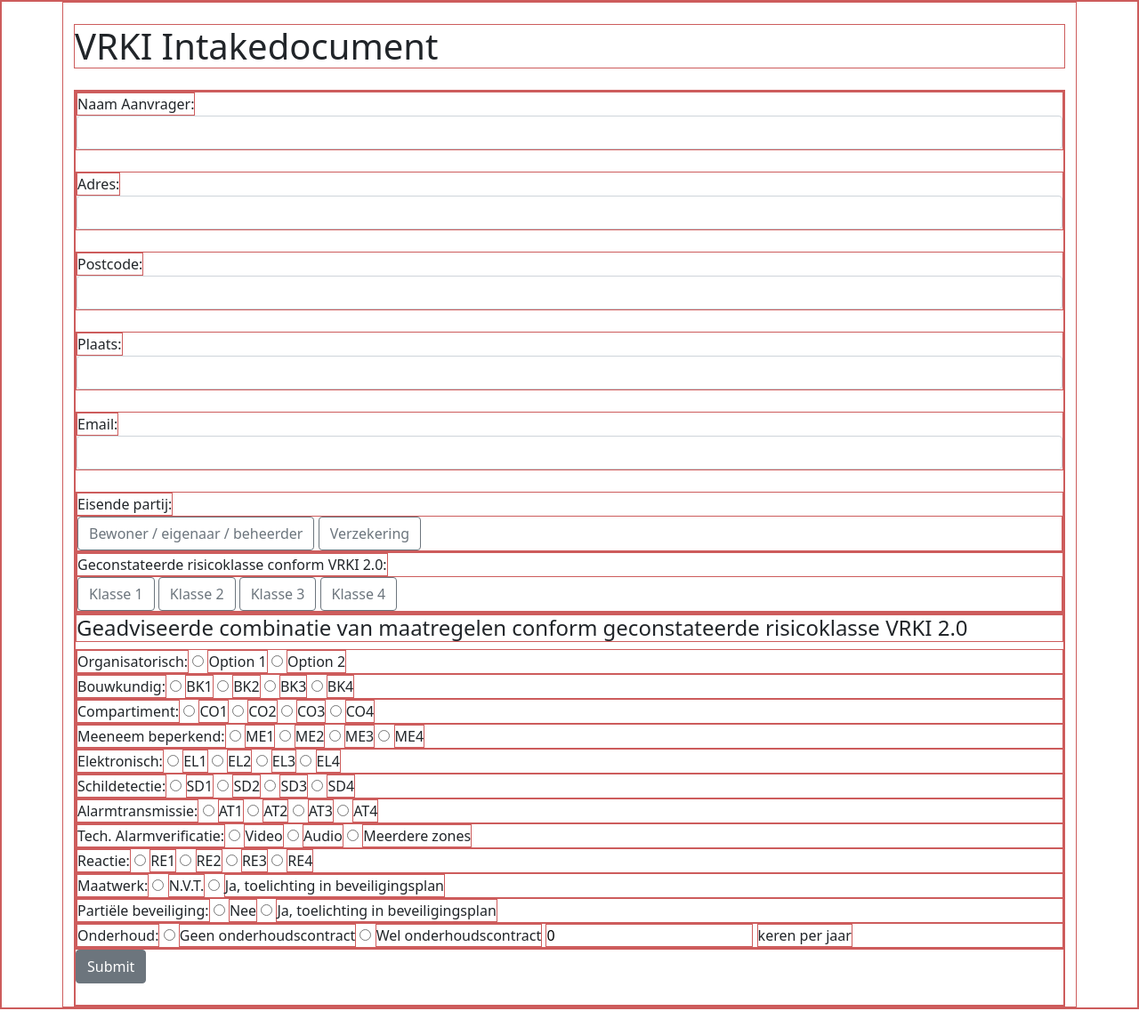
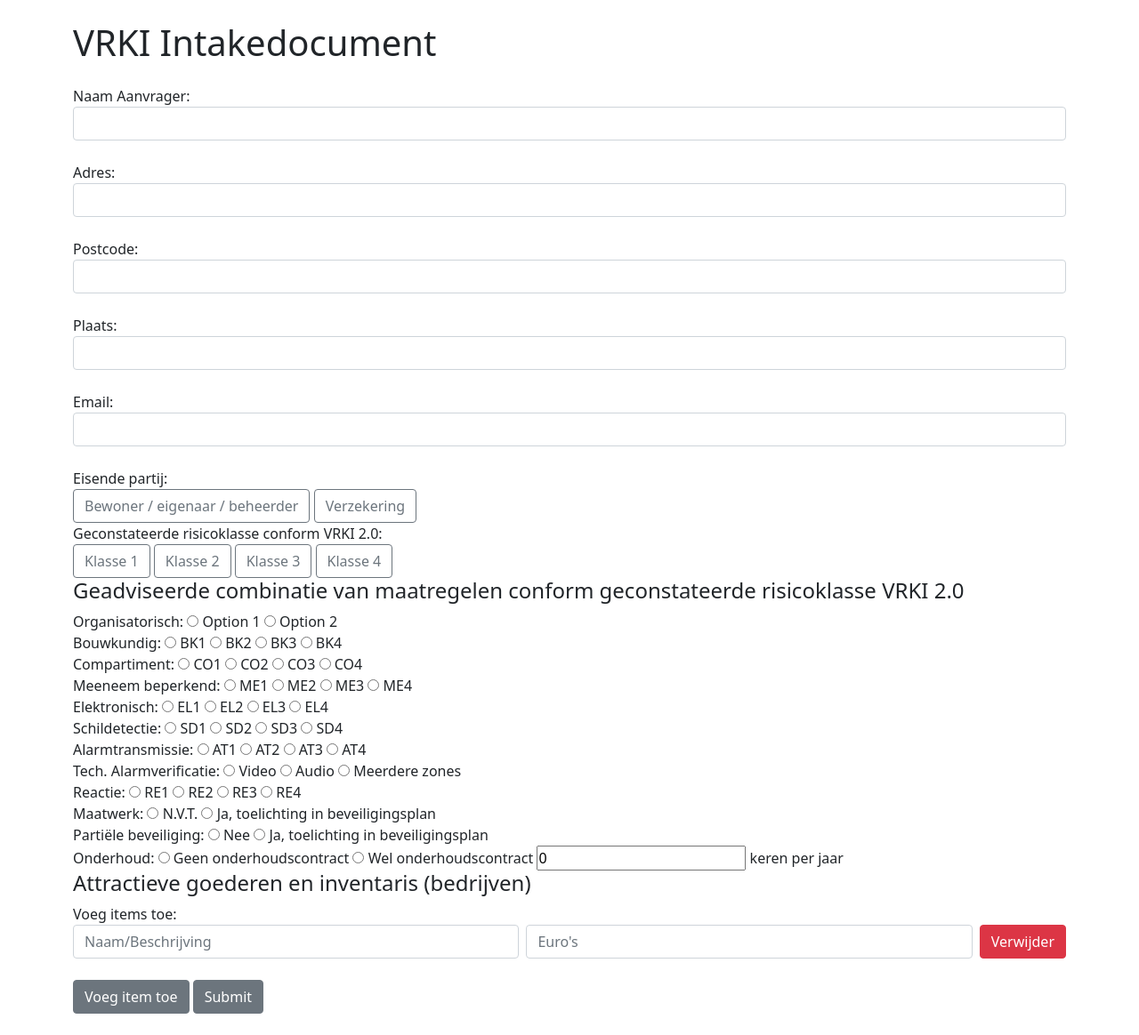
Before and after one commit to EAM26/intake-form-bd-django, a Django app: page / in a window 1280 px wide. Shown: the whole page at 89% size. Before the commit the page ends 1135 px from the top, so only its background shows below. Run offline with Django 5.2, Linux system fonts and the light colour scheme.

Commit message:
Add dynamic Item to index and database

```diff
--- a/risk_class_intake/static/risk_class_intake/styles.css
+++ b/risk_class_intake/static/risk_class_intake/styles.css
@@ -2,7 +2,7 @@
     margin: 0;
     padding: 0;
     box-sizing: border-box;
-    border: 1px solid indianred;
+    /*border: 1px solid indianred;*/
 }
 
 /*label {*/
--- a/risk_class_intake/templates/index.html
+++ b/risk_class_intake/templates/index.html
@@ -102,57 +102,75 @@
                 risicoklasse VRKI 2.0</h4>
             <div>
                 <label>Organisatorisch:</label>
-    <input type="radio" id="O1-organizational" name="organizational" value="O1">
+                <input type="radio" id="O1-organizational"
+                       name="organizational" value="O1">
                 <label for="O1-organizational">Option 1</label>
-    <input type="radio" id="O2-organizational" name="organizational" value="O2">
+                <input type="radio" id="O2-organizational"
+                       name="organizational" value="O2">
                 <label for="O2-organizational">Option 2</label>
             </div>
 
             <div>
                 <label>Bouwkundig:</label>
-    <input type="radio" id="BK1-constructional" name="constructional" value="BK1">
+                <input type="radio" id="BK1-constructional"
+                       name="constructional" value="BK1">
                 <label for="BK1-constructional">BK1</label>
-    <input type="radio" id="BK2-constructional" name="constructional" value="BK2">
+                <input type="radio" id="BK2-constructional"
+                       name="constructional" value="BK2">
                 <label for="BK2-constructional">BK2</label>
-    <input type="radio" id="BK3-constructional" name="constructional" value="BK3">
+                <input type="radio" id="BK3-constructional"
+                       name="constructional" value="BK3">
                 <label for="BK3-constructional">BK3</label>
-    <input type="radio" id="BK4-constructional" name="constructional" value="BK4">
+                <input type="radio" id="BK4-constructional"
+                       name="constructional" value="BK4">
                 <label for="BK4-constructional">BK4</label>
             </div>
 
             <div>
                 <label>Compartiment:</label>
-    <input type="radio" id="CO1-compartment" name="compartment" value="CO1">
+                <input type="radio" id="CO1-compartment" name="compartment"
+                       value="CO1">
                 <label for="CO1-compartment">CO1</label>
-    <input type="radio" id="CO2-compartment" name="compartment" value="CO2">
+                <input type="radio" id="CO2-compartment" name="compartment"
+                       value="CO2">
                 <label for="CO2-compartment">CO2</label>
-    <input type="radio" id="CO3-compartment" name="compartment" value="CO3">
+                <input type="radio" id="CO3-compartment" name="compartment"
+                       value="CO3">
                 <label for="CO3-compartment">CO3</label>
-    <input type="radio" id="CO4-compartment" name="compartment" value="CO4">
+                <input type="radio" id="CO4-compartment" name="compartment"
+                       value="CO4">
                 <label for="CO4-compartment">CO4</label>
             </div>
 
             <div>
                 <label>Meeneem beperkend:</label>
-    <input type="radio" id="ME1-carryaway" name="carryaway" value="ME1">
+                <input type="radio" id="ME1-carryaway" name="carryaway"
+                       value="ME1">
                 <label for="ME1-carryaway">ME1</label>
-    <input type="radio" id="ME2-carryaway" name="carryaway" value="ME2">
+                <input type="radio" id="ME2-carryaway" name="carryaway"
+                       value="ME2">
                 <label for="ME2-carryaway">ME2</label>
-    <input type="radio" id="ME3-carryaway" name="carryaway" value="ME3">
+                <input type="radio" id="ME3-carryaway" name="carryaway"
+                       value="ME3">
                 <label for="ME3-carryaway">ME3</label>
-    <input type="radio" id="ME4-carryaway" name="carryaway" value="ME4">
+                <input type="radio" id="ME4-carryaway" name="carryaway"
+                       value="ME4">
                 <label for="ME4-carryaway">ME4</label>
             </div>
 
             <div>
                 <label>Elektronisch:</label>
-    <input type="radio" id="EL1-electronic" name="electronic" value="EL1">
+                <input type="radio" id="EL1-electronic" name="electronic"
+                       value="EL1">
                 <label for="EL1-electronic">EL1</label>
-    <input type="radio" id="EL2-electronic" name="electronic" value="EL2">
+                <input type="radio" id="EL2-electronic" name="electronic"
+                       value="EL2">
                 <label for="EL2-electronic">EL2</label>
-    <input type="radio" id="EL3-electronic" name="electronic" value="EL3">
+                <input type="radio" id="EL3-electronic" name="electronic"
+                       value="EL3">
                 <label for="EL3-electronic">EL3</label>
-    <input type="radio" id="EL4-electronic" name="electronic" value="EL4">
+                <input type="radio" id="EL4-electronic" name="electronic"
+                       value="EL4">
                 <label for="EL4-electronic">EL4</label>
             </div>
 
@@ -182,40 +200,55 @@
 
             <div>
                 <label>Tech. Alarmverificatie:</label>
-    <input type="radio" id="Video-verification" name="verification" value="Video">
+                <input type="radio" id="Video-verification" name="verification"
+                       value="Video">
                 <label for="Video-verification">Video</label>
-    <input type="radio" id="Audio-verification" name="verification" value="Audio">
+                <input type="radio" id="Audio-verification" name="verification"
+                       value="Audio">
                 <label for="Audio-verification">Audio</label>
-    <input type="radio" id="MultipleZones-verification" name="verification" value="Multiple Zones">
+                <input type="radio" id="MultipleZones-verification"
+                       name="verification" value="Multiple Zones">
                 <label for="MultipleZones-verification">Meerdere zones</label>
             </div>
 
             <div>
                 <label>Reactie:</label>
-    <input type="radio" id="RE1-reaction" name="reaction" value="RE1">
+                <input type="radio" id="RE1-reaction" name="reaction"
+                       value="RE1">
                 <label for="RE1-reaction">RE1</label>
-    <input type="radio" id="RE2-reaction" name="reaction" value="RE2">
+                <input type="radio" id="RE2-reaction" name="reaction"
+                       value="RE2">
                 <label for="RE2-reaction">RE2</label>
-    <input type="radio" id="RE3-reaction" name="reaction" value="RE3">
+                <input type="radio" id="RE3-reaction" name="reaction"
+                       value="RE3">
                 <label for="RE3-reaction">RE3</label>
-    <input type="radio" id="RE4-reaction" name="reaction" value="RE4">
+                <input type="radio" id="RE4-reaction" name="reaction"
+                       value="RE4">
                 <label for="RE4-reaction">RE4</label>
             </div>
 
             <div>
                 <label>Maatwerk:</label>
-    <input type="radio" id="NotApplicable-customization" name="customization" value="N.V.T.">
+                <input type="radio" id="NotApplicable-customization"
+                       name="customization" value="N.V.T.">
                 <label for="NotApplicable-customization">N.V.T.</label>
-    <input type="radio" id="CustomPlan-customization" name="customization" value="Ja, toelichting in beveiligingsplan">
-    <label for="CustomPlan-customization">Ja, toelichting in beveiligingsplan</label>
+                <input type="radio" id="CustomPlan-customization"
+                       name="customization"
+                       value="Ja, toelichting in beveiligingsplan">
+                <label for="CustomPlan-customization">Ja, toelichting in
+                    beveiligingsplan</label>
             </div>
 
             <div>
                 <label>Partiële beveiliging:</label>
-    <input type="radio" id="No-partial-security" name="partial_security" value="Nee">
+                <input type="radio" id="No-partial-security"
+                       name="partial_security" value="Nee">
                 <label for="No-partial-security">Nee</label>
-    <input type="radio" id="Yes-partial-security" name="partial_security" value="Ja, toelichting in beveiligingsplan">
-    <label for="Yes-partial-security">Ja, toelichting in beveiligingsplan</label>
+                <input type="radio" id="Yes-partial-security"
+                       name="partial_security"
+                       value="Ja, toelichting in beveiligingsplan">
+                <label for="Yes-partial-security">Ja, toelichting in
+                    beveiligingsplan</label>
             </div>
 
             <div>
@@ -226,23 +259,78 @@
                 <input type="radio" id="maintenance-yes" name="maintenance"
                        value="Contract voor onderhoud">
                 <label for="maintenance-yes">Wel onderhoudscontract</label>
-    <input type="number" id="frequency" name="frequency" placeholder="?"
+                <input type="number" id="frequency" name="frequency"
+                       placeholder="?"
                        value="0" min="0" required>
                 <label for="frequency">keren per jaar</label>
             </div>
-
-
         </div>
-
-
-
+        <div class="form-group mb-4 form-lower" id="dynamic-inputs">
+            <h4>Attractieve goederen en inventaris (bedrijven)</h4>
+            <label>Voeg items toe:</label>
+            <div class="d-flex mb-2 align-items-center input-row">
+                <input type="text" name="item_name[]" class="form-control me-2" placeholder="Naam/Beschrijving" required>
+                <input type="number" name="item_value[]" class="form-control me-2" placeholder="Euro's" min="0" required>
+                <button type="button" class="btn btn-danger remove-btn">Verwijder</button>
+            </div>
+        </div>
         <div>
-            <button class="btn btn-secondary mb-4" type="submit">Submit
-            </button>
+            <button type="button" id="add-btn" class="btn btn-secondary mb-4">Voeg item toe</button>
+            <button class="btn btn-secondary mb-4" type="submit">Submit</button>
         </div>
     </form>
 </div>
 <script src="https://code.jquery.com/jquery-3.6.0.min.js"></script>
 <script src="https://cdn.jsdelivr.net/npm/bootstrap@5.1.3/dist/js/bootstrap.min.js"></script>
+<script>
+    // Get the container div and the add button
+    const dynamicInputs = document.getElementById('dynamic-inputs');
+    const addBtn = document.getElementById('add-btn');
+
+    // Function to add a new input row
+    addBtn.addEventListener('click', () => {
+        const newRow = document.createElement('div');
+        newRow.className = 'd-flex mb-2 align-items-center input-row';
+
+        // Add the name/description input
+        const nameInput = document.createElement('input');
+        nameInput.type = 'text';
+        nameInput.name = 'item_name[]';
+        nameInput.className = 'form-control me-2';
+        nameInput.placeholder = 'Naam/Beschrijving';
+        nameInput.required = true;
+
+        // Add the value input
+        const valueInput = document.createElement('input');
+        valueInput.type = 'number';
+        valueInput.name = 'item_value[]';
+        valueInput.className = 'form-control me-2';
+        valueInput.placeholder = "Euro's";
+        valueInput.min = '0';
+        valueInput.required = true;
+
+        // Add the remove button
+        const removeBtn = document.createElement('button');
+        removeBtn.type = 'button';
+        removeBtn.className = 'btn btn-danger remove-btn';
+        removeBtn.textContent = 'Verwijder';
+        removeBtn.addEventListener('click', () => newRow.remove());
+
+        // Append the inputs and button to the row
+        newRow.appendChild(nameInput);
+        newRow.appendChild(valueInput);
+        newRow.appendChild(removeBtn);
+
+        // Append the row to the container
+        dynamicInputs.appendChild(newRow);
+    });
+
+    // Event listener to remove a row when the "Remove" button is clicked
+    dynamicInputs.addEventListener('click', (event) => {
+        if (event.target.classList.contains('remove-btn')) {
+            event.target.parentElement.remove();
+        }
+    });
+</script>
 </body>
 </html>
--- a/risk_class_intake/views.py
+++ b/risk_class_intake/views.py
@@ -1,52 +1,47 @@
 from datetime import datetime
 from django.shortcuts import render, redirect
 from .forms import IntakeForm
-from .models import Form
+from .models import Form, Item  # Import the Item model
 
 
 def index(request):
     if request.method == "POST":
         form = IntakeForm(request.POST)
         if form.is_valid():
-            name = form.cleaned_data["name"]
-            address = form.cleaned_data["address"]
-            zip_code = form.cleaned_data["zip_code"]
-            city = form.cleaned_data["city"]
-            requesting_party = form.cleaned_data["requesting_party"]
-            risk_class = form.cleaned_data["risk_class"]
-            date = datetime.now().date()  # Get the current date
-            email = form.cleaned_data["email"]
-            organizational = form.cleaned_data["organizational"]
-            constructional = form.cleaned_data["constructional"]
-            compartment = form.cleaned_data["compartment"]
-            carryaway = form.cleaned_data["carryaway"]
-            electronic = form.cleaned_data["electronic"]
-            shield = form.cleaned_data["shield"]
-            alarm = form.cleaned_data["alarm"]
-            verification = form.cleaned_data["verification"]
-            reaction = form.cleaned_data["reaction"]
-            customization = form.cleaned_data["customization"]
-            partial_security = form.cleaned_data["partial_security"]
-            maintenance = form.cleaned_data["maintenance"]
-            frequency = form.cleaned_data["frequency"]
+            # Save the form data to the database and create the form instance
+            form_instance = Form.objects.create(
+                name=form.cleaned_data["name"],
+                address=form.cleaned_data["address"],
+                zip_code=form.cleaned_data["zip_code"],
+                city=form.cleaned_data["city"],
+                requesting_party=form.cleaned_data["requesting_party"],
+                risk_class=form.cleaned_data["risk_class"],
+                date=datetime.now().date(),
+                email=form.cleaned_data["email"],
+                organizational=form.cleaned_data["organizational"],
+                constructional=form.cleaned_data["constructional"],
+                compartment=form.cleaned_data["compartment"],
+                carryaway=form.cleaned_data["carryaway"],
+                electronic=form.cleaned_data["electronic"],
+                shield=form.cleaned_data["shield"],
+                alarm=form.cleaned_data["alarm"],
+                verification=form.cleaned_data["verification"],
+                reaction=form.cleaned_data["reaction"],
+                customization=form.cleaned_data["customization"],
+                partial_security=form.cleaned_data["partial_security"],
+                maintenance=form.cleaned_data["maintenance"],
+                frequency=form.cleaned_data["frequency"]
+            )
 
-            # Debugging: Print the cleaned data
-            print(f"Name: {name}, Address: {address}, Zip Code: {zip_code},"
-                  f" City: {city}, Requesting Party: {requesting_party},"
-                  f" Risk Class: {risk_class}, Date: {date}, Email: {email}")
+            # Handle the dynamic items
+            item_names = request.POST.getlist('item_name[]')
+            item_values = request.POST.getlist('item_value[]')
 
-            # Save the form data to the database
-            Form.objects.create(name=name, address=address, zip_code=zip_code,
-                                city=city, requesting_party=requesting_party,
-                                risk_class=risk_class, date=date, email=email,
-                                organizational=organizational, constructional=
-                                constructional, compartment=compartment,
-                                carryaway=carryaway, electronic=electronic,
-                                shield=shield, alarm=alarm, verification=
-                                verification, reaction=reaction,
-                                customization=customization, partial_security=
-                                partial_security, maintenance=maintenance,
-                                frequency=frequency)
+            for name, value in zip(item_names, item_values):
+                if name and value:  # Ensure no empty fields are saved
+                    Item.objects.create(form=form_instance, name=name,
+                                        value=float(value))
+
             return redirect('index')
         else:
             # Debugging: Print form errors
```
Also changed, not shown: risk_class_intake/models.py (+11 -1 lines). Lines whose indentation alone changed are shown as unchanged.
